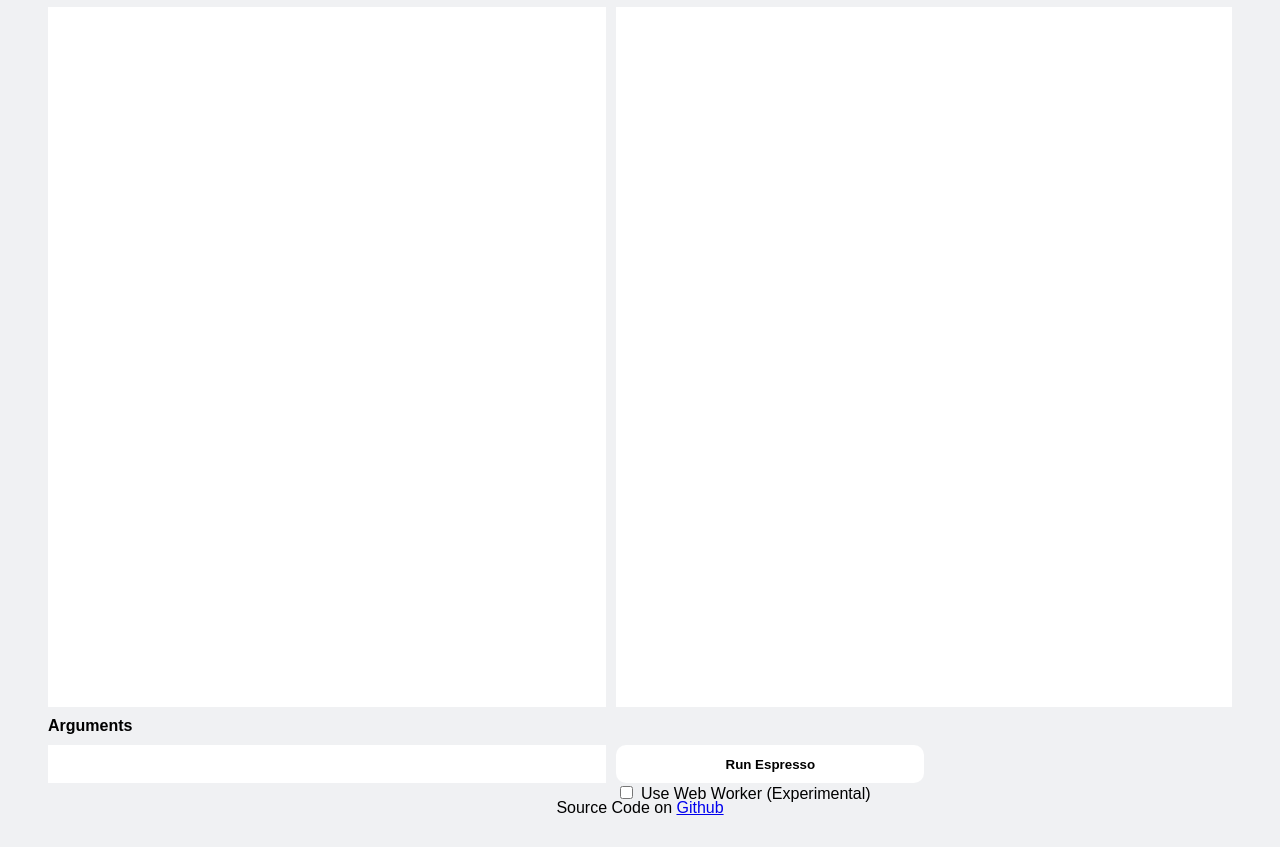
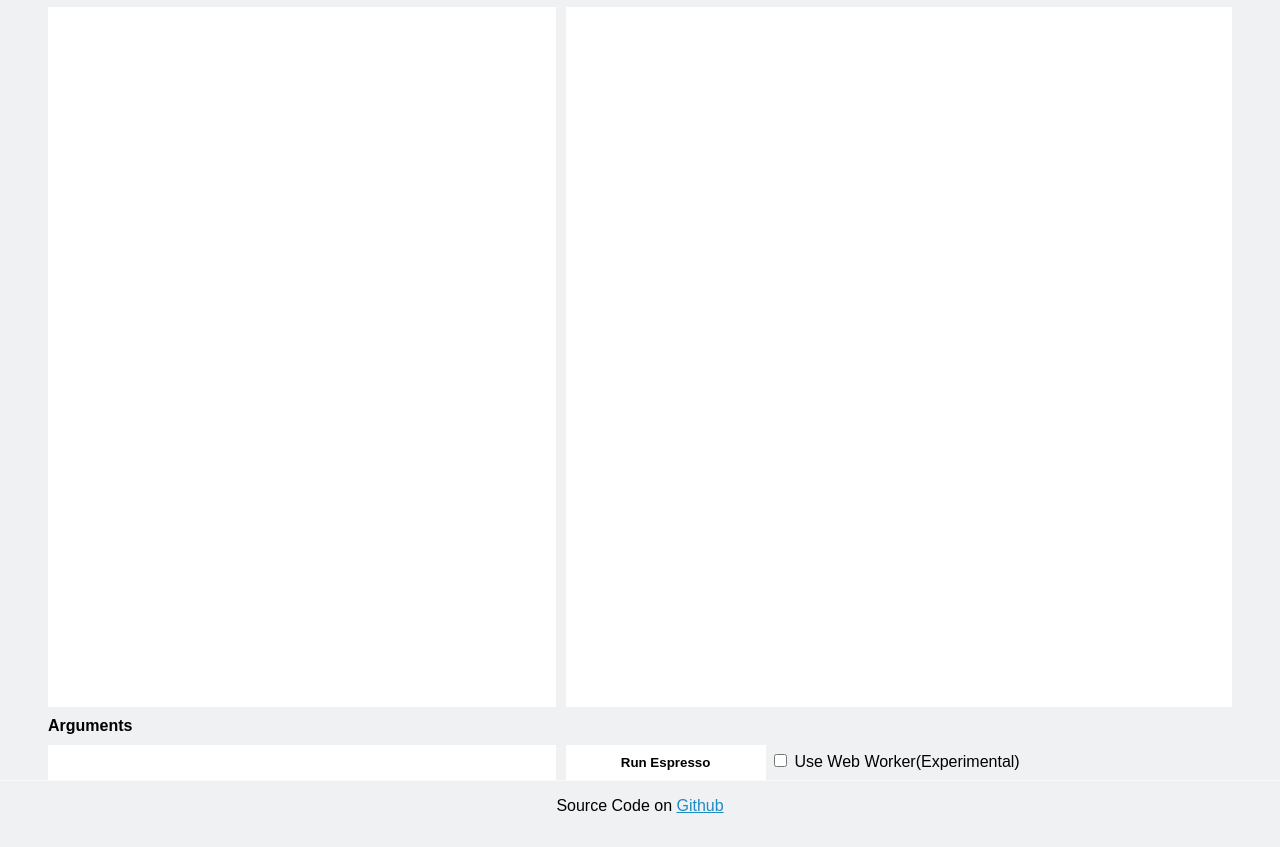
Before and after one commit to NudelErde/Espresso-Wasm-Web, a website with bundled scripts: page index.html in a window 1280 px wide. Shown: the part 90-937 px from the top of the page. Built offline with nearby package versions, Linux system fonts and the light colour scheme.

Commit message:
Made changes to Footer and Run Button
Footer changes:
- Added Hyperlink Colors
- Added Top-Border
- Changed body-min height to accompany footer

Run Button changes:
- Put "Use WebWorker Toggle" and Run Button on same Line

```diff
--- a/index.html
+++ b/index.html
@@ -49,11 +49,8 @@
             </div>
             <div class="buttonR">
                 <button id="espresso_run"><b>Run Espresso</b></button>
-
-                <div>
-                    <input type="checkbox" id="use_web_worker">
-                    <label for="use_web_worker">Use Web Worker (Experimental)</label>
-                </div>
+                <input type="checkbox" id="use_web_worker">
+                <label for="use_web_worker">Use Web Worker(Experimental)</label>
             </div>
         </div>
     </div>
--- a/style.css
+++ b/style.css
@@ -22,7 +22,9 @@ body {
     background-color: var(--bg_primary);
     color: var(--t_color);
     font-family: Arial, Helvetica, sans-serif;
-    margin: 0 3rem 0 3rem;
+    margin: 0;
+    box-sizing: content-box;
+    padding: 0;
 }
 
 .header {
@@ -44,11 +46,10 @@ input[type="text"] {
 }
 
 button {
-    width: 100%;
+    width: 30%;
     height: 100%;
     border: none;
     background-color: var(--b_primary);
-    border-radius: 10px;
     color: var(--t_color);
 }
 
@@ -63,10 +64,18 @@ button:active {
 footer {
     text-align: center;
     height: 3rem;
+    border-top: 1px solid var(--b_secondary);
 }
 
+a, a:visited{color: #1e8bc3}
+a:hover {color: #239fde}
+a:active {color: #1875a5}
+
 .main {
-    min-height: 100vh;
+    /* Min height calcualted by (100vh - footer height) - body "padding" */
+    /* If someone figures out why i need 22px padding, please tell me */
+    min-height: calc((100vh - 3rem ) - 22px);
+    margin: 0 3rem 0 3rem;
 }
 
 /* Grid */
@@ -75,9 +84,13 @@ footer {
     grid-template-areas:
         'inputLabel outputLabel'
         'inputL outputR'
-        'argsLabel space'
+        'argsLabel empty'
         'argsL buttonR';
     gap: 10px;
+}
+
+.webWorker {
+    grid-area: webWorker;
 }
 
 /* Grid Areas */
@@ -109,9 +122,7 @@ footer {
 
 .buttonR {
     grid-area: buttonR;
-    width: 50%;
 }
-
 /* end of Grid Areas */
 
 /* Mobile Support */
```
